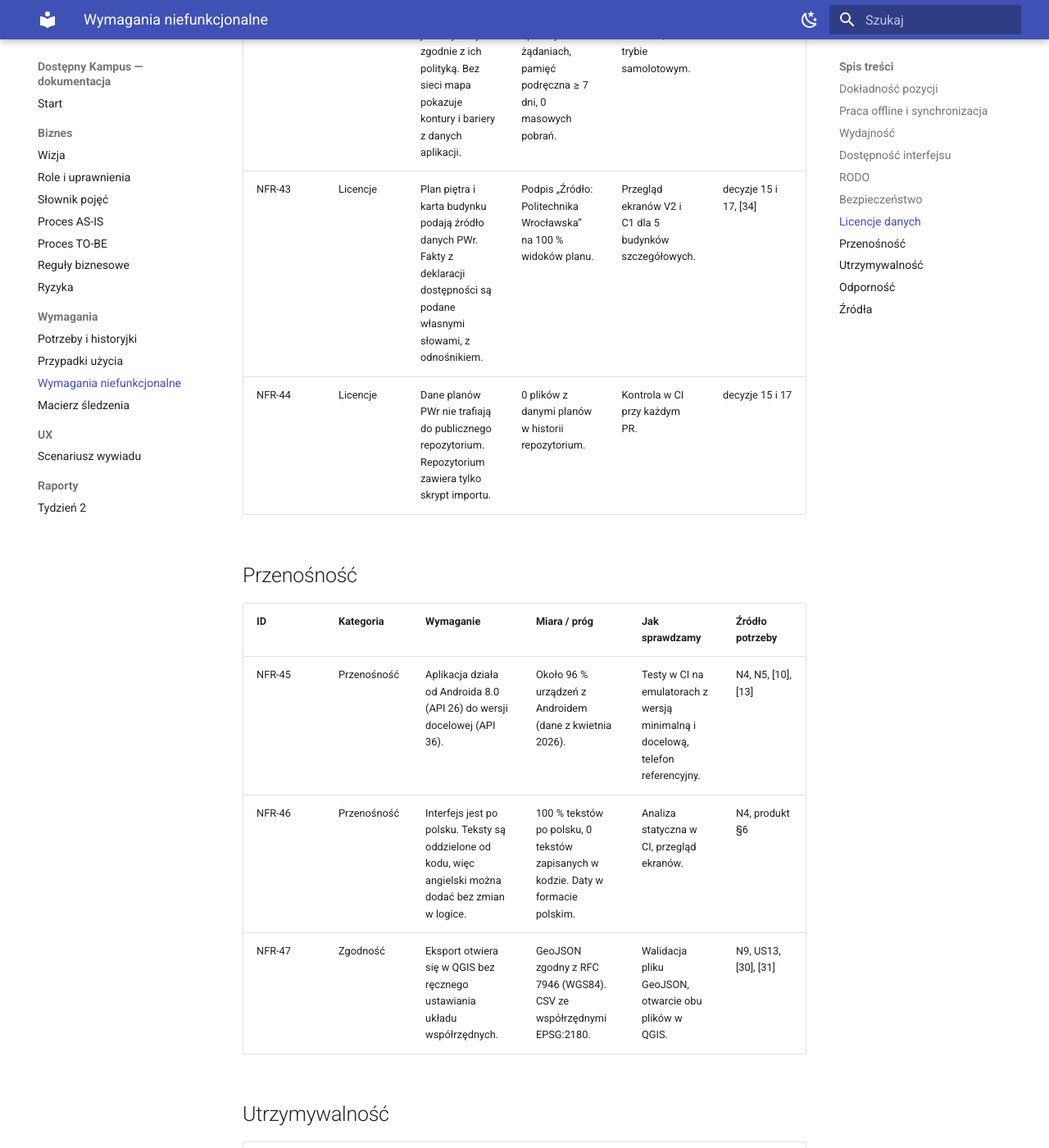
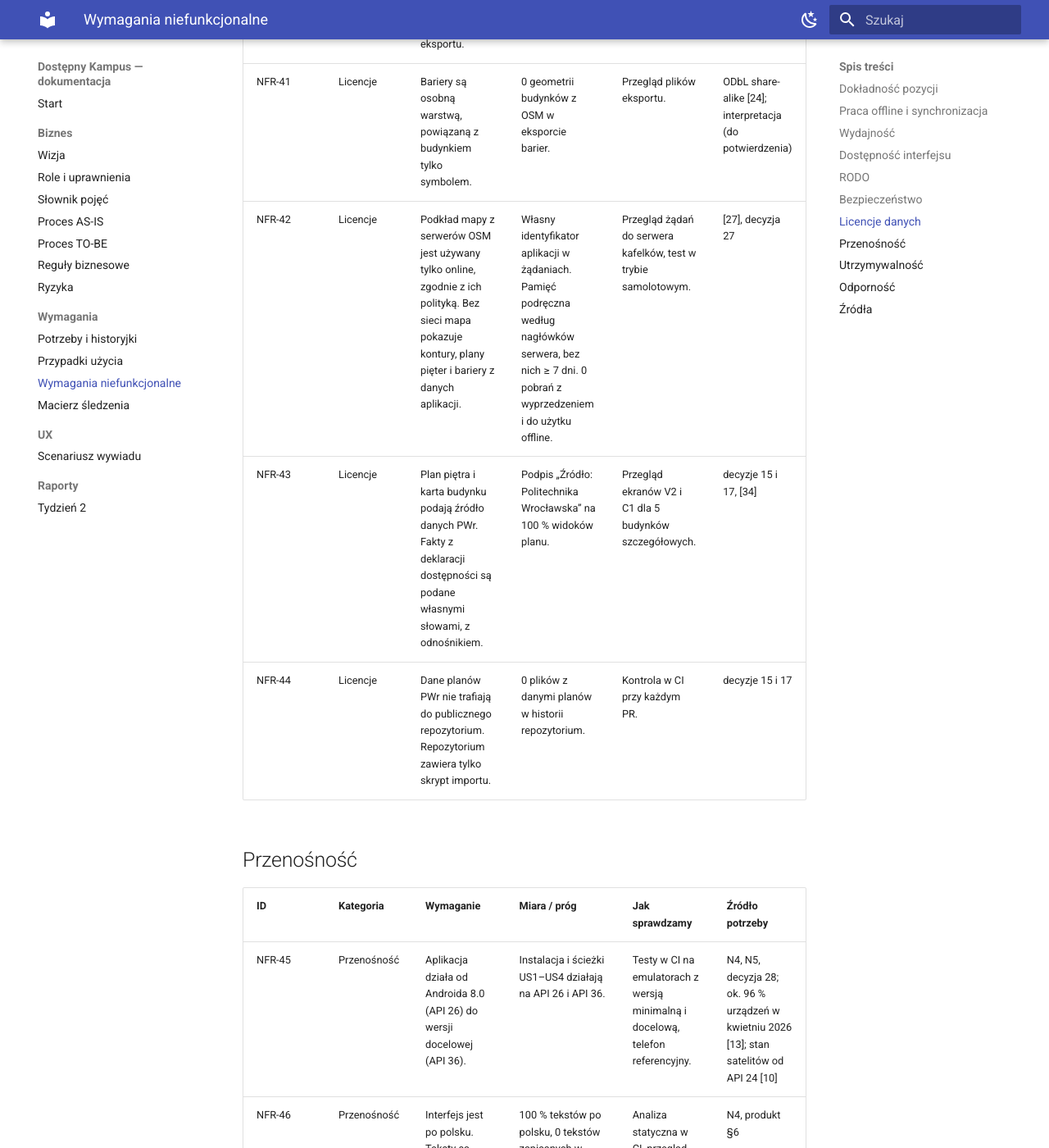
Before and after one commit to dostepny-kampus/dostepny-kampus, an MkDocs documentation site: the page built from docs/docs/wymagania/niefunkcjonalne.md, in a window 1280 px wide and 1400 px high, scrolled down 9652 px. Shown: the whole window at 82% size. Built offline with MkDocs 1.6.1 and Material for MkDocs 9.7.7, drawn with Linux system fonts in a browser that asks for light colours; some of the changed text lies outside the part shown.

Commit message:
docs(wymagania): fix WCAG contrast threshold, OSM tile policy and unverifiable measures

```diff
--- a/docs/docs/wymagania/niefunkcjonalne.md
+++ b/docs/docs/wymagania/niefunkcjonalne.md
@@ -21,7 +21,7 @@
 
 | ID | Kategoria | Wymaganie | Miara / próg | Jak sprawdzamy | Źródło potrzeby |
 | --- | --- | --- | --- | --- | --- |
-| NFR-1 | Dokładność pozycji | Pozycja bariery na zewnątrz jest dokładna po 30 s uśredniania. | Mediana błędu poziomego < 1 m, żaden pomiar > 3 m. Cel do potwierdzenia pomiarem. | 10 pomiarów nad punktem o znanych współrzędnych (np. punkt osnowy z Geoportalu) w terenie otwartym. | N5, US6 AC1, [33] |
+| NFR-1 | Dokładność pozycji | Pozycja bariery na zewnątrz jest dokładna po 30 s uśredniania. | Mediana błędu poziomego < 1 m, żaden pomiar > 3 m. Cel do potwierdzenia pomiarem. | 10 pomiarów w terenie otwartym nad punktem o znanych współrzędnych (punkt osnowy albo wyraźny narożnik na ortofotomapie z Geoportalu). | N5, US6 AC1, [33] |
 | NFR-2 | Dokładność pozycji | Ekran C1 pokazuje szacowaną dokładność i liczbę satelitów według systemów. Wartość jest opisana jako szacunek, nie gwarancja. | Odświeżanie co ≤ 1 s. Przy wartości widnieje informacja, że to szacunek. | Obserwacja ekranu C1 na telefonie referencyjnym, porównanie z wynikiem NFR-1. | US6 AC1; system podaje promień ufności 68 % [9] |
 | NFR-3 | Dokładność pozycji | Wewnątrz budynku pozycję satelitarną poprawia się ręcznie: na planie piętra (poziom 1) albo na mapie (poziom 2). | Ręczna korekta dostępna zawsze. Zapis po korekcie ma oznaczenie „korekta ręczna”. | Scenariusz US6 AC3 w budynku A-1 i w budynku bez planu. | US6 AC3, BR-G1; błąd przy ścianie 5–15 m (hipoteza) |
 | NFR-4 | Dokładność pozycji | Podpowiedź najbliższego budynku działa bez sieci. | Podpowiedź ≤ 2 s od końca uśredniania, w trybie samolotowym. | Test na telefonie referencyjnym w trybie samolotowym przy 5 budynkach szczegółowych. | US6 AC2, N6 |
@@ -53,9 +53,9 @@
 
 | ID | Kategoria | Wymaganie | Miara / próg | Jak sprawdzamy | Źródło potrzeby |
 | --- | --- | --- | --- | --- | --- |
-| NFR-16 | Dostępność UI | Tekst ma wystarczający kontrast z tłem. | ≥ 4,5:1; tekst ≥ 18 sp lub pogrubiony ≥ 14 sp: ≥ 3:1. | Automatyczny skaner dostępności na każdym ekranie, kontrola par kolorów w tokenach. | N4, WCAG 1.4.3 [3], [6] |
+| NFR-16 | Dostępność UI | Tekst ma wystarczający kontrast z tłem. | ≥ 4,5:1; tylko tekst duży (18 pt albo pogrubiony 14 pt z WCAG, przeliczone na ≥ 24 sp albo pogrubiony ≥ 19 sp): ≥ 3:1. | Automatyczny skaner dostępności na każdym ekranie, kontrola par kolorów w palecie. | N4, WCAG 1.4.3 [3]; próg Androida 18 sp [6] jest łagodniejszy niż WCAG, więc go nie stosujemy |
 | NFR-17 | Dostępność UI | Ikony statusu, ramki pól i wskaźnik fokusu są widoczne. | Kontrast ≥ 3:1. | Skaner dostępności, ręczny przegląd ikon statusu. | N4, WCAG 1.4.11 [3] |
-| NFR-18 | Dostępność UI | Elementy dotykowe są duże. | Cel dotyku ≥ 48 × 48 dp. To więcej niż 44 px z kryterium AAA WCAG 2.5.5. | Skaner dostępności na każdym ekranie. | N4, [6], WCAG 2.5.5 [3] |
+| NFR-18 | Dostępność UI | Elementy dotykowe są duże. | Cel dotyku ≥ 48 × 48 dp. To więcej niż 44 px z kryterium AAA WCAG 2.5.5. | Skaner dostępności na każdym ekranie. | N4, wytyczne Androida [6]; WCAG 2.1 AA nie stawia tu progu |
 | NFR-19 | Dostępność UI | Każdy element interaktywny ma po polsku nazwę, rolę i stan dla czytnika ekranu TalkBack. | 100 % elementów z etykietą. Ścieżki US1–US5 przechodzone wyłącznie z TalkBack. | Skaner dostępności i ręczny przegląd z TalkBack. | N4, WCAG 1.1.1 i 4.1.2 [3], [4] |
 | NFR-20 | Dostępność UI | Informacja z mapy jest dostępna także jako lista budynków i barier. | Każdy budynek i bariera z V1 osiągalne z listy. | Ścieżka US1 z TalkBack bez dotykania mapy. | N1, N4, WCAG 1.1.1 [3] |
 | NFR-21 | Dostępność UI | Interfejs działa przy powiększonej czcionce. | Przy 200 % (Android 14+) brak uciętego tekstu i nakładania, wszystkie funkcje osiągalne. Na starszych wersjach — przy maksimum systemu. | Przegląd wszystkich ekranów przy 200 %, testy zrzutów ekranu. | N4, WCAG 1.4.4 [3], [7] |
@@ -75,7 +75,7 @@
 | NFR-28 | RODO | Serwer usuwa metadane zdjęcia (miejsce, model telefonu, czas) przed udostępnieniem. | 0 znaczników lokalizacji w pobranych zdjęciach. | Pobranie 20 zdjęć i odczyt metadanych. | RODO art. 5 ust. 1 lit. c, art. 25 [14] |
 | NFR-29 | RODO | Aplikacja pobiera lokalizację tylko na ekranie, przy ustalaniu pozycji (C1) lub zgłoszeniu (V4). Nie zapisuje śladu ruchu. | Brak uprawnienia do lokalizacji w tle. 0 zapisanych pozycji poza punktem bariery. | Przegląd uprawnień w ustawieniach telefonu, przegląd danych na serwerze. | RODO art. 4 pkt 1, art. 5 ust. 1 lit. c [14], [12] |
 | NFR-30 | RODO | O autorze serwer przechowuje tylko identyfikator konta, nazwę wyświetlaną i rolę. E-mail i hasło zostają u dostawcy tożsamości. | 0 danych autora w odpowiedziach publicznych. 0 zewnętrznych narzędzi analitycznych i reklamowych. | Test kontraktu publicznych odpowiedzi, przegląd zależności aplikacji. | RODO art. 5 ust. 1 lit. c, art. 25 [14], US1 AC2 |
-| NFR-31 | RODO | Dane są przechowywane tylko tak długo, jak to potrzebne. | Odrzucone zapisy i ich zdjęcia: usunięcie po 90 dniach (do potwierdzenia). Usunięcie konta: dane osobowe usunięte w ≤ 30 dni, bariery zostają bez autora. | Test usuwania z przesuniętą datą, test usunięcia konta. | RODO art. 5 ust. 1 lit. e, art. 12 ust. 3, art. 17 [14] |
+| NFR-31 | RODO | Dane są przechowywane tylko tak długo, jak to potrzebne. | Odrzucone zapisy i ich zdjęcia: usunięcie po 90 dniach (do potwierdzenia). Żądanie usunięcia danych osobowych: realizacja ≤ 1 miesiąc, także ręcznie przez administratora; bariery zostają bez autora. | Test usuwania z przesuniętą datą, usunięcie konta testowego. | RODO art. 5 ust. 1 lit. e, art. 12 ust. 3, art. 17 [14] |
 | NFR-32 | RODO | Przed założeniem konta użytkownik widzi klauzulę informacyjną i podstawę przetwarzania. | Klauzula przed rejestracją i w profilu (≤ 2 dotknięcia). Zgodę można wycofać. | Przejście ścieżki rejestracji i profilu. | RODO art. 6, 7 ust. 3, 13 [14]; podstawa: zgoda w projekcie studenckim, zadanie publiczne po wdrożeniu w PWr (do potwierdzenia) |
 
 ## Bezpieczeństwo
@@ -96,7 +96,7 @@
 | --- | --- | --- | --- | --- | --- |
 | NFR-40 | Licencje | Atrybucja OpenStreetMap jest stale widoczna na mapie, z odnośnikiem do strony praw autorskich. Jest też w plikach eksportu. | Napis „© OpenStreetMap contributors” na 100 % ekranów z mapą (V1, C1, R1), nieukryty. | Przegląd ekranów i plików eksportu. | ODbL [24], [25], [26] |
 | NFR-41 | Licencje | Bariery są osobną warstwą, powiązaną z budynkiem tylko symbolem. | 0 geometrii budynków z OSM w eksporcie barier. | Przegląd plików eksportu. | ODbL share-alike [24]; interpretacja (do potwierdzenia) |
-| NFR-42 | Licencje | Podkład mapy z serwerów OSM jest używany zgodnie z ich polityką. Bez sieci mapa pokazuje kontury i bariery z danych aplikacji. | Własny identyfikator aplikacji w żądaniach, pamięć podręczna ≥ 7 dni, 0 masowych pobrań. | Przegląd żądań do serwera kafelków, test w trybie samolotowym. | [27] |
+| NFR-42 | Licencje | Podkład mapy z serwerów OSM jest używany tylko online, zgodnie z ich polityką. Bez sieci mapa pokazuje kontury, plany pięter i bariery z danych aplikacji. | Własny identyfikator aplikacji w żądaniach. Pamięć podręczna według nagłówków serwera, bez nich ≥ 7 dni. 0 pobrań z wyprzedzeniem i do użytku offline. | Przegląd żądań do serwera kafelków, test w trybie samolotowym. | [27], decyzja 27 |
 | NFR-43 | Licencje | Plan piętra i karta budynku podają źródło danych PWr. Fakty z deklaracji dostępności są podane własnymi słowami, z odnośnikiem. | Podpis „Źródło: Politechnika Wrocławska” na 100 % widoków planu. | Przegląd ekranów V2 i C1 dla 5 budynków szczegółowych. | decyzje 15 i 17, [34] |
 | NFR-44 | Licencje | Dane planów PWr nie trafiają do publicznego repozytorium. Repozytorium zawiera tylko skrypt importu. | 0 plików z danymi planów w historii repozytorium. | Kontrola w CI przy każdym PR. | decyzje 15 i 17 |
 
@@ -104,9 +104,9 @@
 
 | ID | Kategoria | Wymaganie | Miara / próg | Jak sprawdzamy | Źródło potrzeby |
 | --- | --- | --- | --- | --- | --- |
-| NFR-45 | Przenośność | Aplikacja działa od Androida 8.0 (API 26) do wersji docelowej (API 36). | Około 96 % urządzeń z Androidem (dane z kwietnia 2026). | Testy w CI na emulatorach z wersją minimalną i docelową, telefon referencyjny. | N4, N5, [10], [13] |
+| NFR-45 | Przenośność | Aplikacja działa od Androida 8.0 (API 26) do wersji docelowej (API 36). | Instalacja i ścieżki US1–US4 działają na API 26 i API 36. | Testy w CI na emulatorach z wersją minimalną i docelową, telefon referencyjny. | N4, N5, decyzja 28; ok. 96 % urządzeń w kwietniu 2026 [13]; stan satelitów od API 24 [10] |
 | NFR-46 | Przenośność | Interfejs jest po polsku. Teksty są oddzielone od kodu, więc angielski można dodać bez zmian w logice. | 100 % tekstów po polsku, 0 tekstów zapisanych w kodzie. Daty w formacie polskim. | Analiza statyczna w CI, przegląd ekranów. | N4, produkt §6 |
-| NFR-47 | Zgodność | Eksport otwiera się w QGIS bez ręcznego ustawiania układu współrzędnych. | GeoJSON zgodny z RFC 7946 (WGS84). CSV ze współrzędnymi EPSG:2180. | Walidacja pliku GeoJSON, otwarcie obu plików w QGIS. | N9, US13, [30], [31] |
+| NFR-47 | Zgodność | Eksport jest poprawny technicznie i czytelny w QGIS. | GeoJSON przechodzi walidację RFC 7946 i otwiera się bez ustawiania układu. CSV otwiera się po wskazaniu EPSG:2180. Oba pliki w UTF-8, polskie znaki bez zniekształceń. | Walidacja pliku GeoJSON, otwarcie obu plików w QGIS. | N9, US13 AC1–AC2, [30], [31] |
 
 ## Utrzymywalność
 
```
Also changed, not shown: other parts of docs/docs/wymagania/niefunkcjonalne.md (+2 -2 lines).
